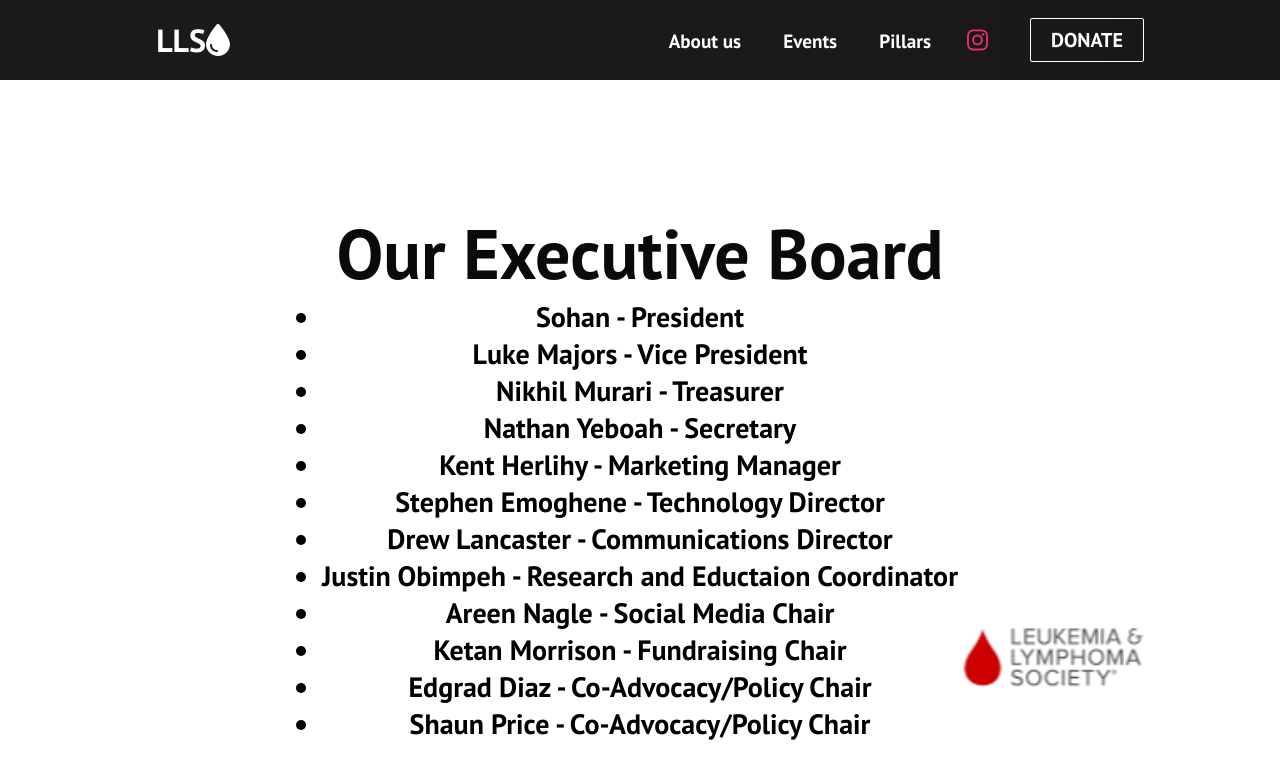
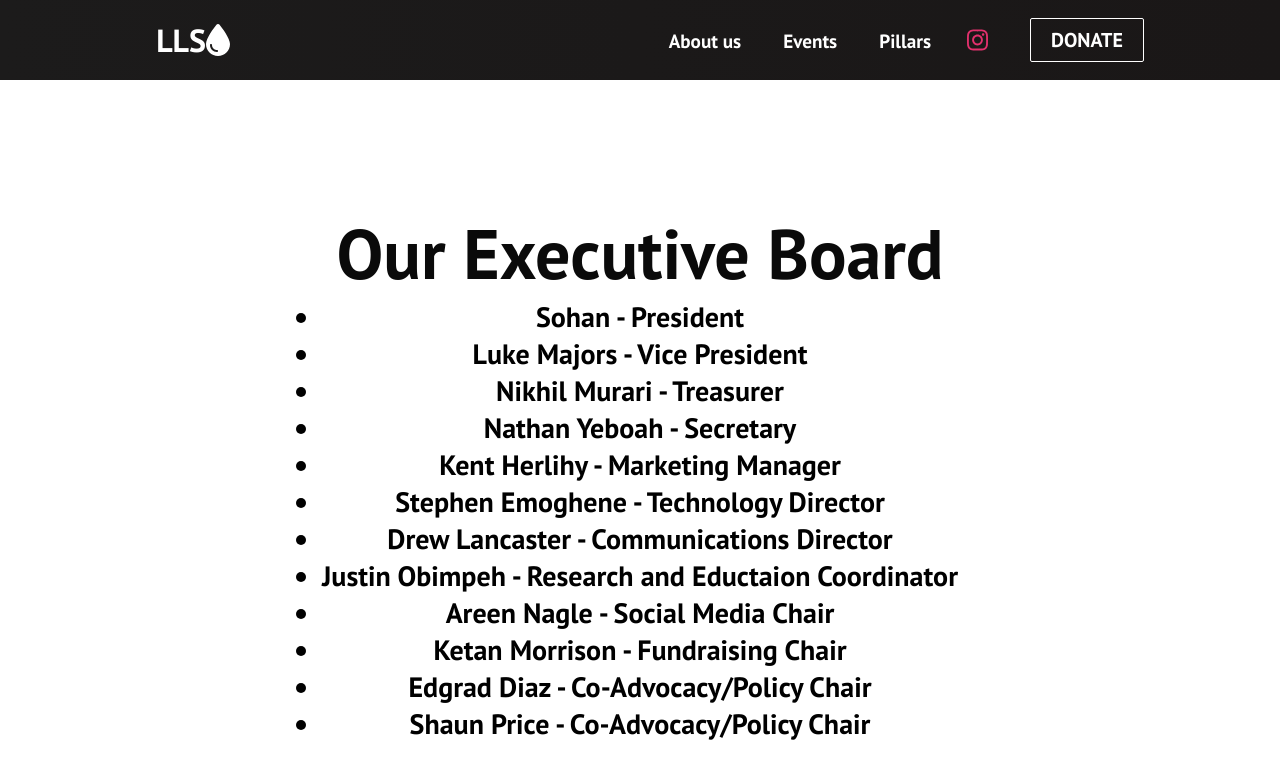
Before and after one commit to StezhenEm/lls-website, a React (Create React App) app: page /about-us in a window 1280 px wide. Shown: the top 778 px of the page. Built offline with nearby package versions, Linux system fonts and the light colour scheme.

Commit message:
logo removed for now

```diff
--- a/src/components/AboutUs.css
+++ b/src/components/AboutUs.css
@@ -9,14 +9,7 @@
     object-fit: contain;
 
 }
-img {
-    width: 35%;
-    height: 35%;
-    position: fixed;
-    z-index: -1;
-    right: 0;
-    bottom: 0;
-  }
+
 .about-container > h1 {
     color: #0a0a0a;
     font-size: 70px;
--- a/src/components/AboutUs.js
+++ b/src/components/AboutUs.js
@@ -3,32 +3,10 @@ import '../App.css';
 import './AboutUs.css';
 
 function AboutUs() {
-    /*
-    const lukePic = new URL("../image/Luke.jpg", import.meta.url)
-    const nikhilPic = new URL("../image/Nikihal.jpg", import.meta.url)
-    const sohanPic = new URL("../image/Sohan.jpg", import.meta.url)
-    const kentPic = new URL("../image/Kent.jpg", import.meta.url)
-    const drewPic = new URL("../image/Drewski.jpg", import.meta.url)
-    const stephenPic = new URL("../image/Stephen.jpg", import.meta.url)
-    const yeboahPic = new URL("../image/yeboahPic.jpg", import.meta.url)
-    const justinPic = new URL("../image/Jobi.jpg", import.meta.url)
 
-    const executives = [
-        {image: sohanPic, text: "Sohan, Role: President"},
-        {image: lukePic, text: "Luke Majors Role: Vice President"},
-        {image: nikhilPic, text: "Nikhil Murari, Role: Treasurer"},
-        {image: yeboahPic, text: "Nathan Yeboah, Role: Secretary "},
-        {image: kentPic, text: "Kent Herlihy, Role: Marketing Manager"},
-        {image: stephenPic, text: "Stephen Emoghene, Role: Technology Director"},
-        {image: drewPic, text: "Drew Lancaster, Role: Communications Director"},
-        {image: justinPic, text: "Justin Obimpeh, Role: Research and Eductaion Coordinator"}
-    ];
-    */
-    const logo = new URL("../image/logo.png", import.meta.url)
 
     return(
         <div className='about-container' >
-            <img src={logo} alt='Adventure'/>
             <h1>Our Executive Board</h1>
             <ul>
         <li>Sohan - President</li>
--- a/src/components/Events.js
+++ b/src/components/Events.js
@@ -6,7 +6,7 @@ import './Events.css';
 function Events() {
     return(
         <div className='events-container' >
-            <e1>Next general body meeting: October 11th</e1>
+            <e1>Next general body meeting: November 8th</e1>
 
         </div>
     );
```
